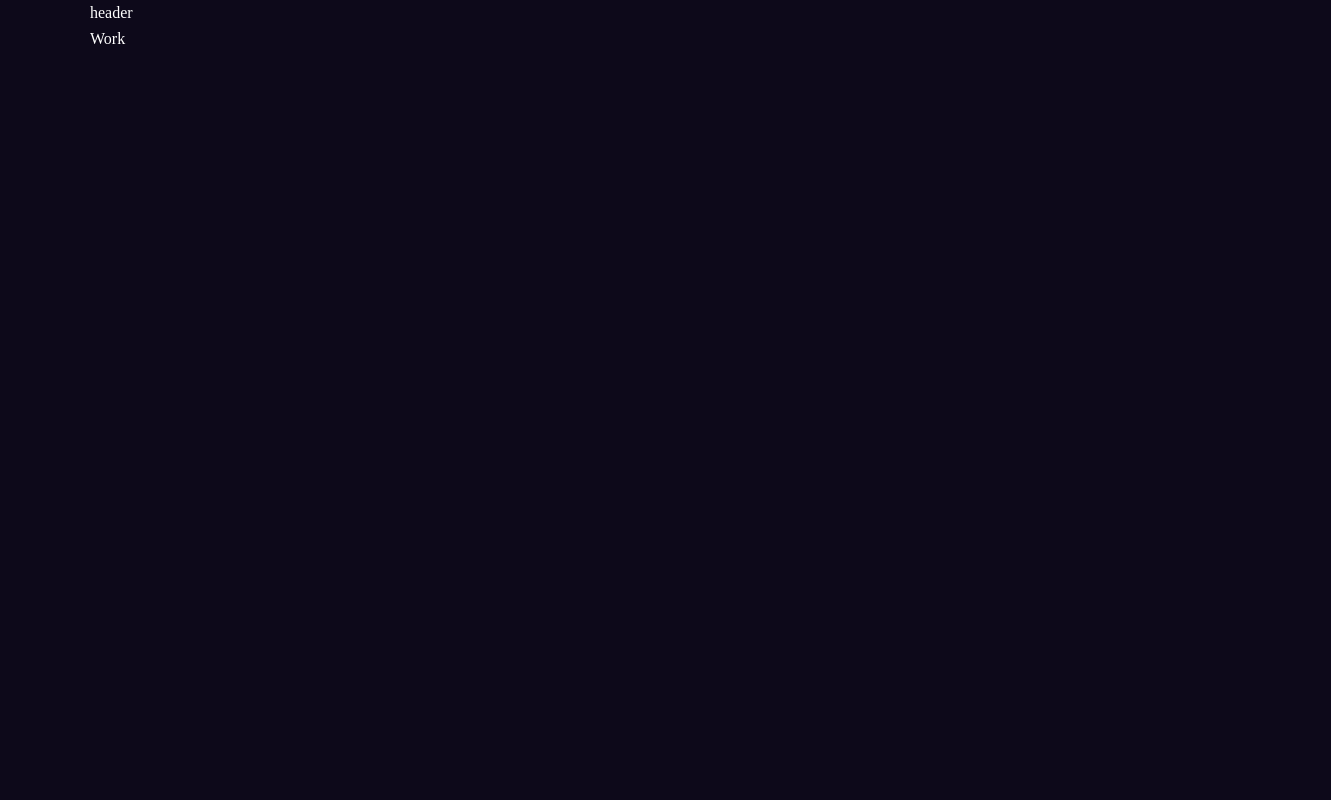
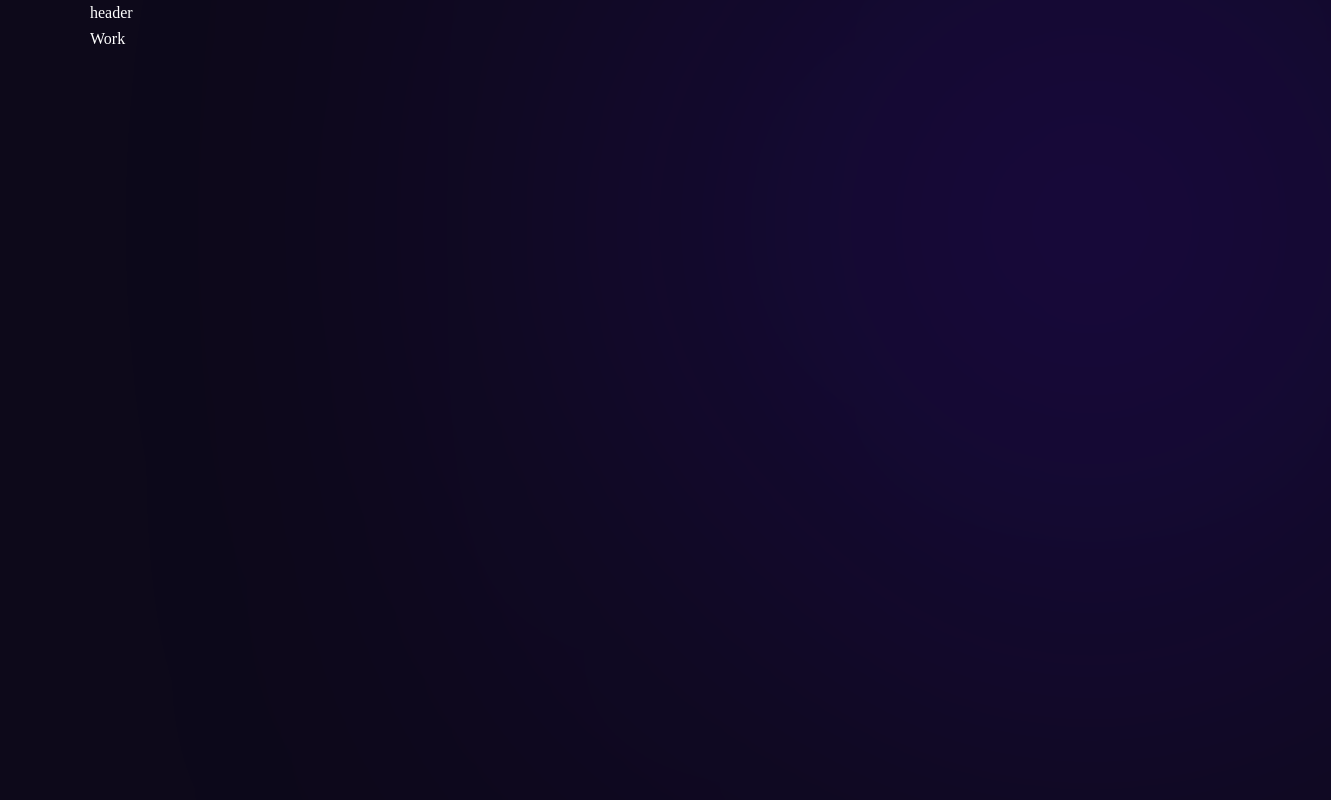
Before and after one commit to Jisap/next15-portfolio, a Next.js app: page /work in a window 1280 px wide. Shown: the whole page, 1331 px wide, since content can reach past the window. Built offline with nearby package versions, Linux system fonts and the light colour scheme; a web font is replaced by a local one.

Commit message:
gradient

```diff
--- a/app/layout.jsx
+++ b/app/layout.jsx
@@ -3,6 +3,7 @@ import "./globals.css";
 import MainNav from "@/components/MainNav";
 import PageTransition from "@/components/PageTransition";
 import RectangleTransition from "@/components/RectangleTransition";
+import Gradient from "@/components/Gradient";
 
 const sometypeMono = Sometype_Mono({
   variable: "--font-sometypeMono",
@@ -20,6 +21,7 @@ export default function RootLayout({ children }) {
       <body
         className={`${sometypeMono.variable} antialiased overflow-hidden relative`}
       >
+        <Gradient />
         <RectangleTransition />
         <PageTransition>
           <div className="flex">
--- /dev/null
+++ b/components/Gradient.jsx
@@ -0,0 +1,9 @@
+
+
+const Gradient = () => {
+  return (
+    <div className="hidden md:block w-[480px] h-[480px] rounded-full bg-accent/70 absolute -top-[30%] -right-[4%] z-30 blur-[300px]" />
+  )
+}
+
+export default Gradient
```
